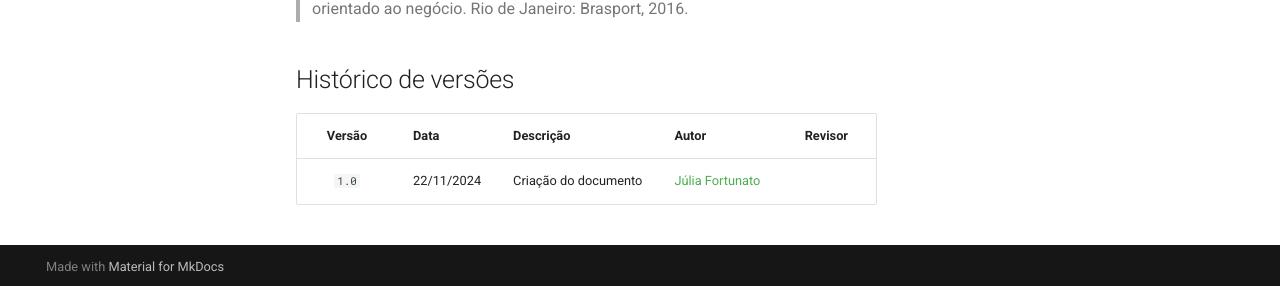
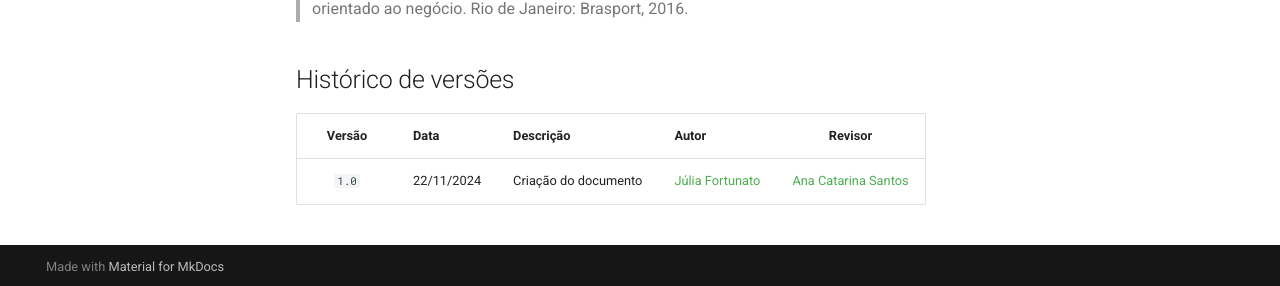
Before and after one commit to Requisitos-de-Software/2024.2-MeuINSS, an MkDocs documentation site: the page built from docs/elicitacao/cronogramapriorizacao.md, in a window 1280 px wide and 1339 px high. Shown: the part 1050-1336 px from the top of the window. Built offline with MkDocs 1.6.1 and Material for MkDocs 9.7.7, drawn with Linux system fonts in a browser that asks for light colours; comment, search, counter and statistics services are not loaded.

Commit message:
add revisor

```diff
--- a/docs/elicitacao/cronogramapriorizacao.md
+++ b/docs/elicitacao/cronogramapriorizacao.md
@@ -36,4 +36,4 @@ Conforme podemos observar na tabela 1, o cronograma é estruturado em técnica,
 
 | Versão | Data       | Descrição            | Autor                                                 |         Revisor         |
 | :----: | ---------- | -------------------- | ----------------------------------------------------- | :---------------------: |
-| `1.0`  | 22/11/2024 | Criação do documento | [Júlia Fortunato](https://github.com/julia-fortunato) | [](https://github.com/) |
+| `1.0`  | 22/11/2024 | Criação do documento | [Júlia Fortunato](https://github.com/julia-fortunato) | [Ana Catarina Santos](https://github.com/an4catarina) |
```
Also changed, not shown: site/elicitacao/cronogramapriorizacao/index.html, site/search/search_index.json, 1 other file.
